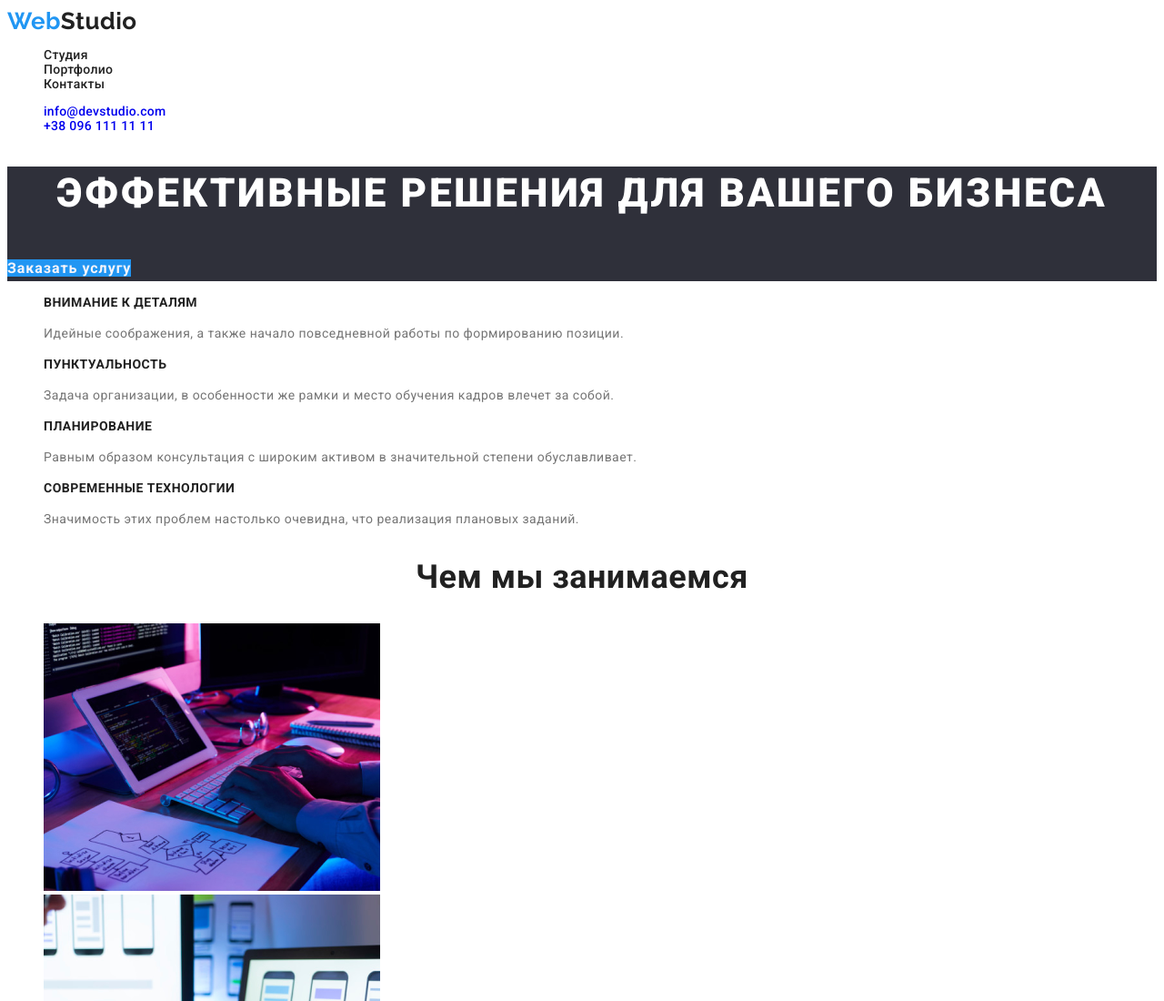
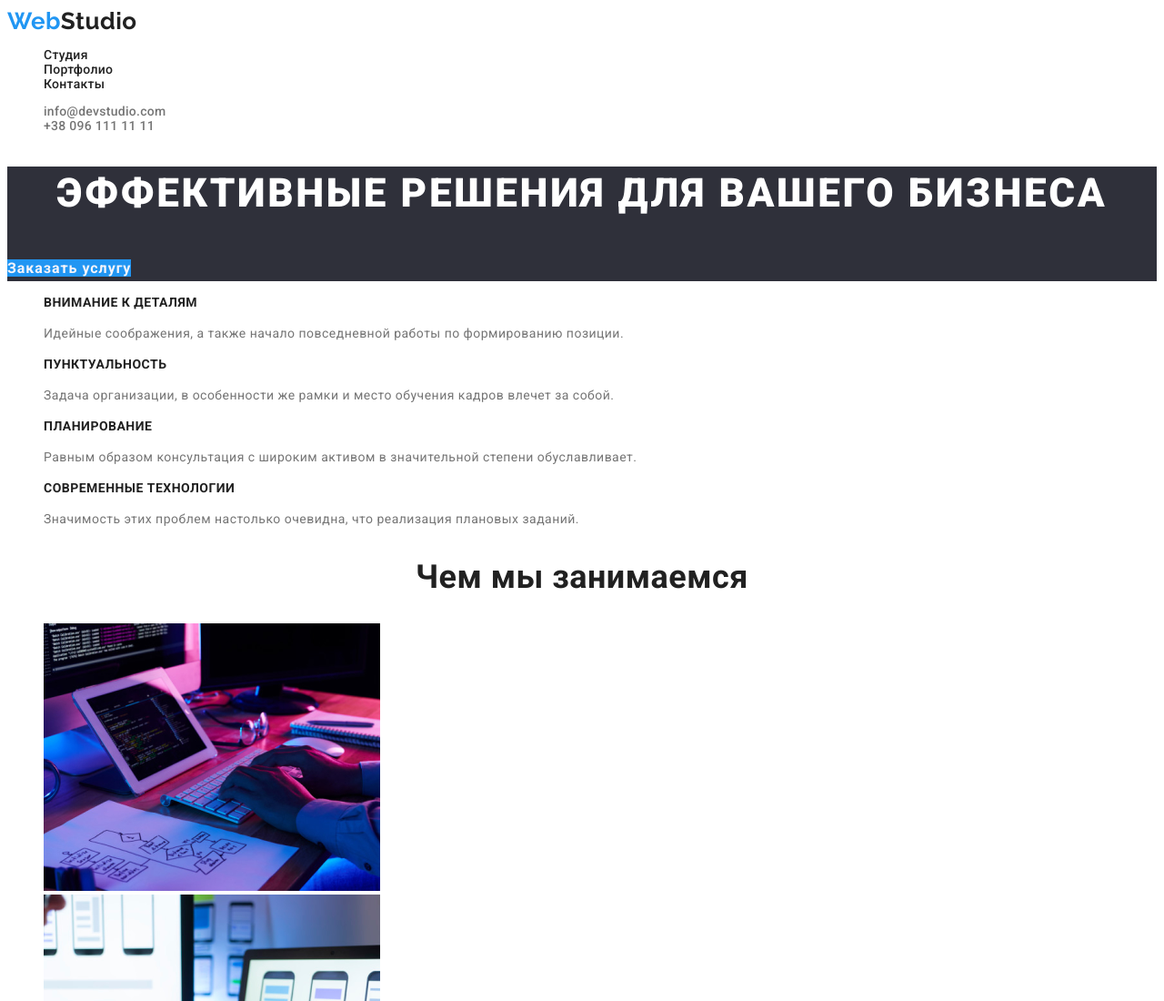
Before and after one commit to demetrx/homework-2, a plain HTML site: page index.html in a window 1280 px wide. Shown: the top 1100 px of the page at 91% size. Drawn offline with Linux system fonts and the light colour scheme.

Commit message:
complete

```diff
--- a/css/styles.css
+++ b/css/styles.css
@@ -70,7 +70,7 @@ a {
     color: inherit;
 }
 
-.auth-nav{
+.auth-nav a{
     color: var(--paragraph-text-color);
 }
 
```
